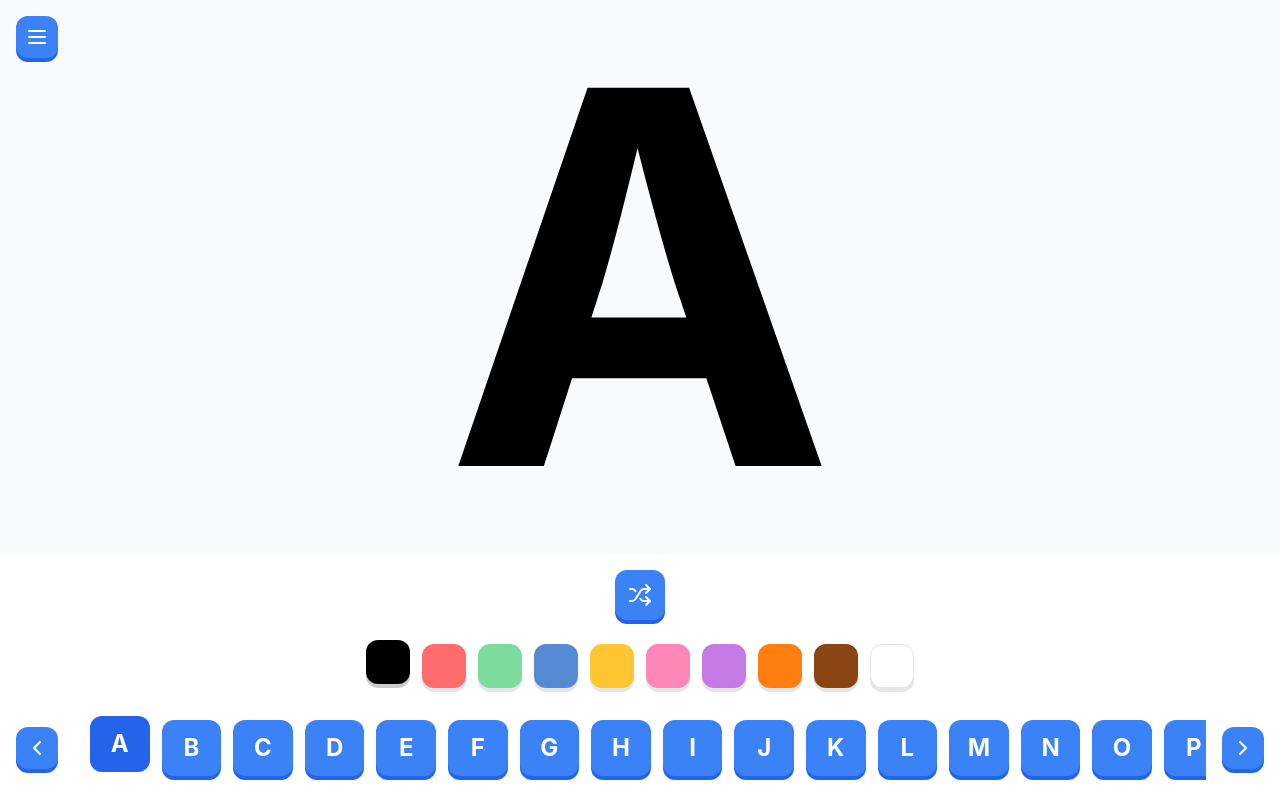
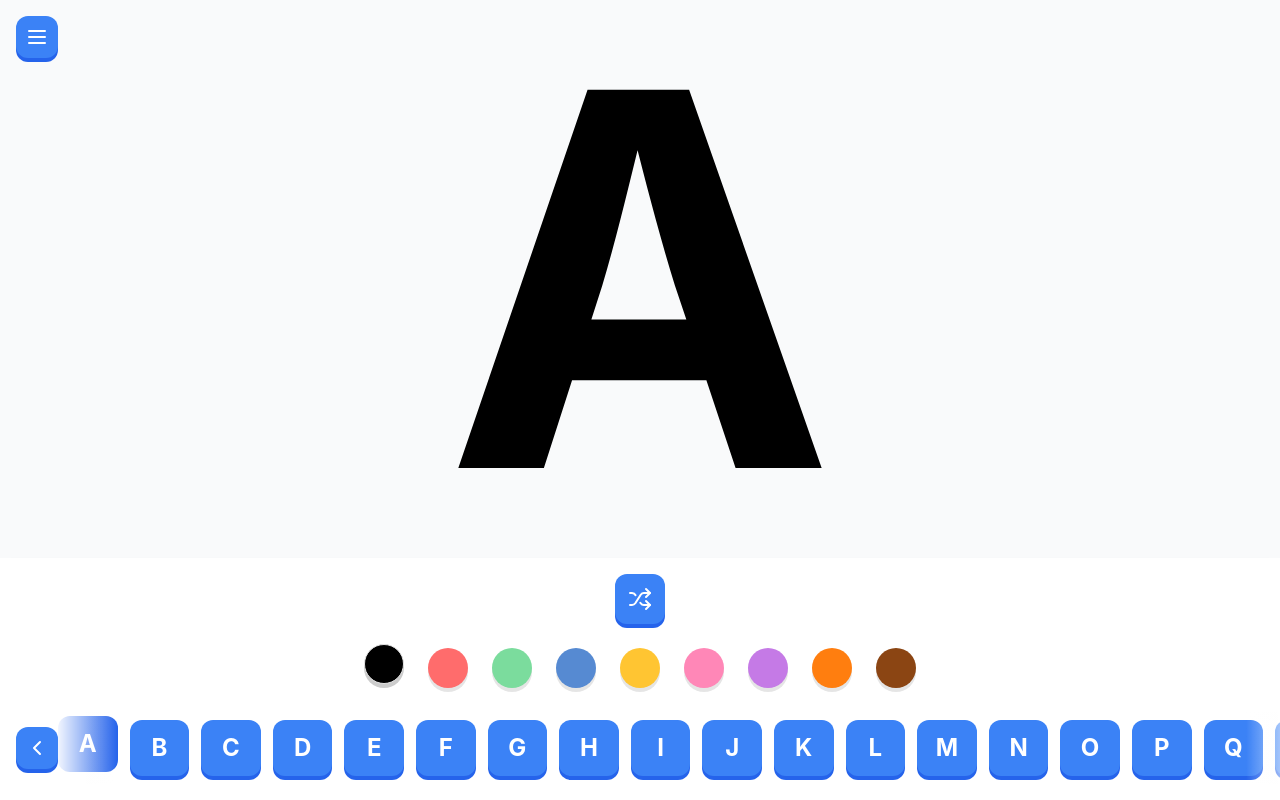
Before and after one commit to johancutych/letter-learning-app, a React (Vite) app: page / in a window 1280 px wide. Built offline with nearby package versions, Linux system fonts and the light colour scheme; the HTML template or start-up script is replaced by a standard one.

Commit message:
fix of colors width and letter left right space

```diff
--- a/src/components/ColorPicker.jsx
+++ b/src/components/ColorPicker.jsx
@@ -1,18 +1,18 @@
 const ColorPicker = ({ colors, selectedColor, onColorSelect }) => (
   <div className="overflow-visible">
-    <div className="flex justify-center gap-2 sm:gap-3">
-      {colors.map((color) => (
+    <div className="flex justify-around items-center w-full max-w-xl mx-auto">
+      {colors.filter(c => c !== '#FFFFFF').map((color) => (
         <button
           key={color}
           onClick={() => onColorSelect(color)}
-          className={`w-9 h-9 sm:w-11 sm:h-11 rounded-xl transition-all duration-200 overflow-visible ${
+          className={`aspect-square w-[8vw] max-w-[40px] min-w-[32px] rounded-full transition-all duration-200 overflow-visible ${
             selectedColor === color
               ? 'shadow-[0_4px_0_rgba(0,0,0,0.2)] -translate-y-1'
               : 'shadow-[0_4px_0_rgba(0,0,0,0.1)]'
           }`}
           style={{
             backgroundColor: color,
-            border: color === '#FFFFFF' ? '1px solid #e5e5e5' : 'none',
+            border: color === '#000000' ? '1px solid #e5e5e5' : 'none',
           }}
         />
       ))}
--- a/src/components/LearnPage.jsx
+++ b/src/components/LearnPage.jsx
@@ -95,7 +95,7 @@ const LearnPage = ({ items, currentIndex, setCurrentIndex, selectedColor, setSel
             />
           </div>
 
-          <div className="relative flex items-center max-w-full">
+          <div className="relative flex items-center w-full">
   <button
     onClick={() => scrollItems(-1)}
     className="hidden lg:block flex-none bg-blue-500 hover:bg-blue-600 text-white rounded-xl p-2 shadow-[0_4px_0_rgb(37,99,235)] active:translate-y-1 active:shadow-none transition-all duration-150 z-10"
@@ -103,8 +103,9 @@ const LearnPage = ({ items, currentIndex, setCurrentIndex, selectedColor, setSel
     <ChevronLeft className="w-6 h-6" />
   </button>
 
-            <div ref={scrollRef} className="overflow-x-auto scrollbar-hide mx-4 w-full">
-              <div className="flex gap-3 min-w-min justify-center px-4 py-2 overflow-visible">
+  <div className="relative w-full">
+ <div ref={scrollRef} className="overflow-x-auto scrollbar-hide w-full">
+   <div className="flex gap-3 min-w-min py-2 relative">
      {items.map((item, index) => (
        <button
          key={item}
@@ -119,6 +120,9 @@ const LearnPage = ({ items, currentIndex, setCurrentIndex, selectedColor, setSel
        </button>
      ))}
    </div>
+ </div>
+ <div className="absolute inset-y-0 -left-1 w-16 bg-gradient-to-r from-white to-transparent pointer-events-none"></div>
+ <div className="absolute inset-y-0 -right-1 w-16 bg-gradient-to-l from-white to-transparent pointer-events-none"></div>
 </div>
 
   <button
```
Lines whose indentation alone changed are shown as unchanged.
